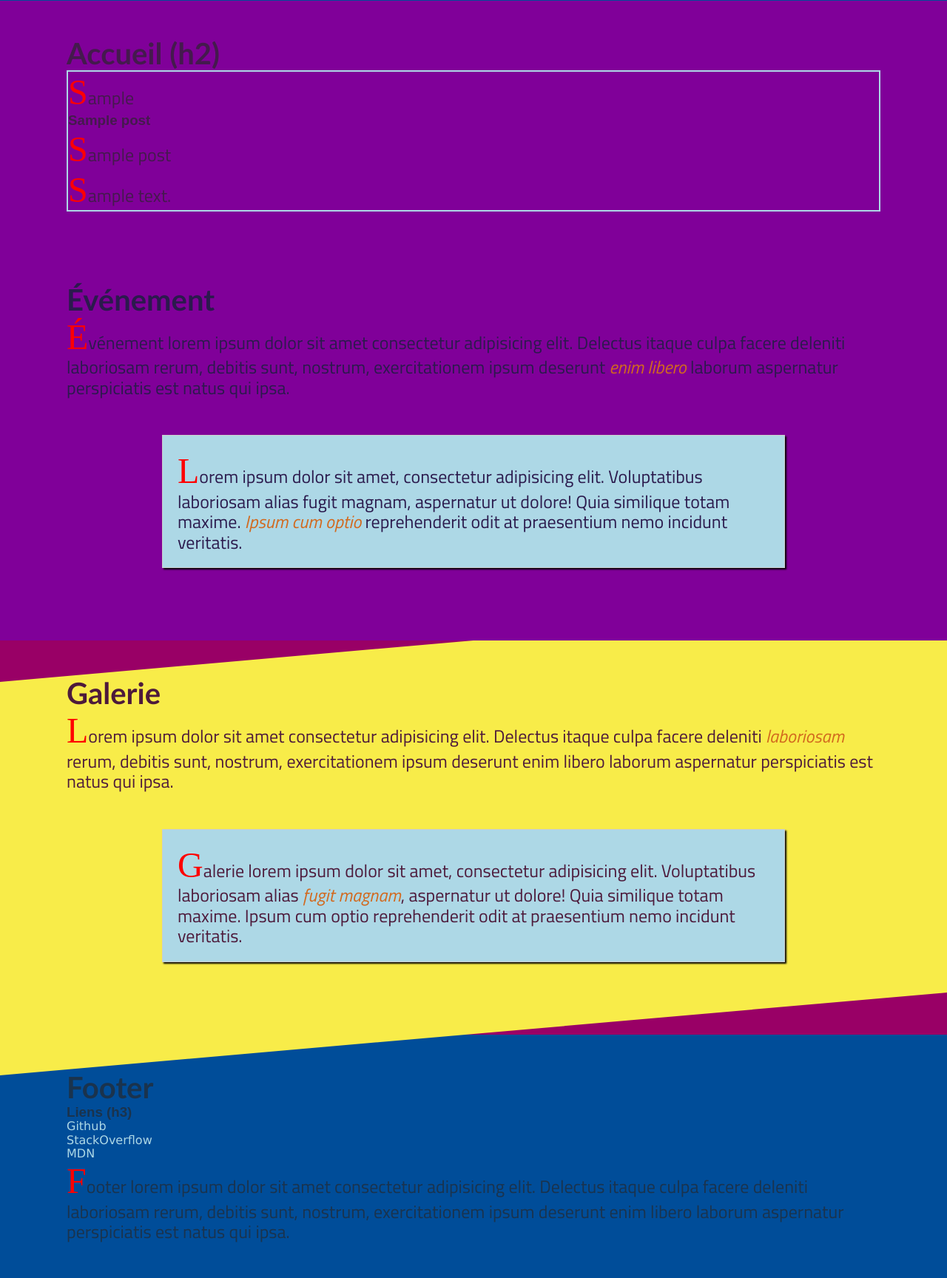
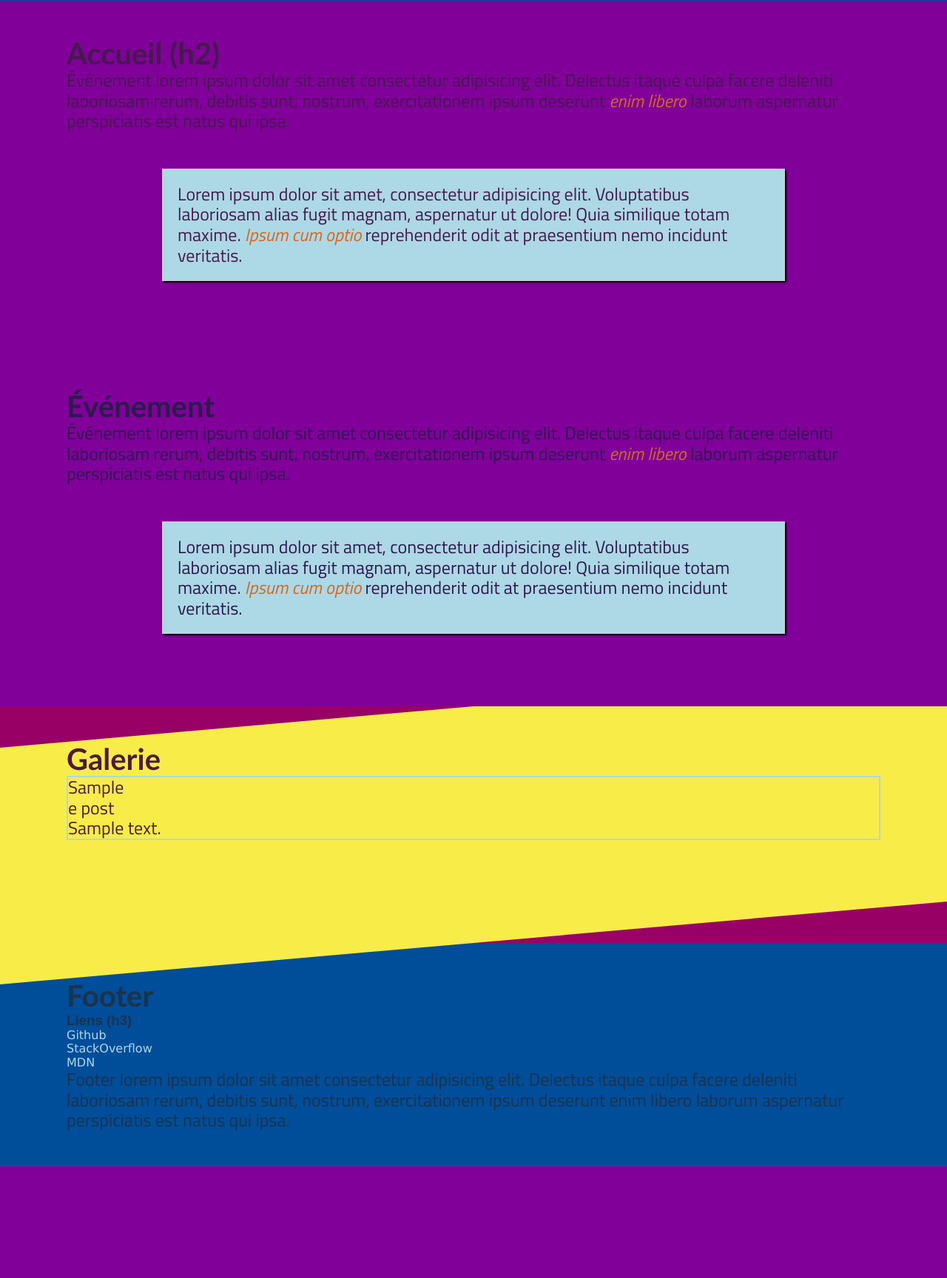
Before and after one commit to phaxypop/4w4, a WordPress theme: template index.php in a window 1280 px wide. Shown: the part 414-2142 px from the top of the page at 74% size. After the commit the page ends 1991 px from the top, so only its background shows below. Run offline with PHP 8.4 and a stand-in for WordPress, Linux system fonts and the light colour scheme; the site name, menu and one post (Sample post) are stand-ins, and other content is empty.

Commit message:
fin labo 3

```diff
--- a/index.php
+++ b/index.php
@@ -32,24 +32,20 @@
     <div id="accueil" class="global">
       <section>
         <h2>Accueil (h2)</h2>
-       <div class="cours">
-        <?php
-          if(have_posts()):
-            while(have_posts()) : the_post();
-            $titre = get_the_title();
-            $sigle = substr($titre,0,7);
-            $duree = get_the_title(number_format(25))
-            //$titre
-        ?>
-        <div class="carte">
-          <p><?php echo $sigle  ?></p>
-          <h3><?php echo $titre ?></h3>
-          <p><?php echo $duree ?></p>
-          <p> <?php echo wp_trim_words(get_the_content(),20) ?></p>
-        </div>
-        <?php endwhile;?>
-        <?php endif; ?>
-       </div>
+          <p>
+          Événement lorem ipsum dolor sit amet consectetur adipisicing elit.
+          Delectus itaque culpa facere deleniti laboriosam rerum, debitis sunt,
+          nostrum, exercitationem ipsum deserunt <i>enim libero</i> laborum
+          aspernatur perspiciatis est natus qui ipsa.
+        </p>
+
+        <div class="p-bkg">
+          <p>
+            Lorem ipsum dolor sit amet, consectetur adipisicing elit.
+            Voluptatibus laboriosam alias fugit magnam, aspernatur ut dolore!
+            Quia similique totam maxime. <i>Ipsum cum optio</i> reprehenderit
+            odit at praesentium nemo incidunt veritatis.
+          </p>
       </section>
     </div>
     <div id="evenement" class="global">
@@ -75,20 +71,24 @@
     <div id="galerie" class="global diagonal">
       <section>
         <h2>Galerie</h2>
-        <p>
-          Lorem ipsum dolor sit amet consectetur adipisicing elit. Delectus
-          itaque culpa facere deleniti <i>laboriosam</i> rerum, debitis sunt,
-          nostrum, exercitationem ipsum deserunt enim libero laborum aspernatur
-          perspiciatis est natus qui ipsa.
-        </p>
-        <div class="p-bkg">
-          <p>
-            Galerie lorem ipsum dolor sit amet, consectetur adipisicing elit.
-            Voluptatibus laboriosam alias <i>fugit magnam</i>, aspernatur ut
-            dolore! Quia similique totam maxime. Ipsum cum optio reprehenderit
-            odit at praesentium nemo incidunt veritatis.
-          </p>
+         <div class="cours">
+        <?php
+          if(have_posts()):
+            while(have_posts()) : the_post();
+            $titre = get_the_title();
+            $sigle = substr($titre,0,7);
+            $duree = substr($titre, -6);
+            $titre = substr($titre, 8, -6);
+        ?>
+        <div class="carte">
+          <p><?php echo $sigle  ?></p>
+          <h3><?php echo $titre ?></h3>
+          <p><?php echo $duree ?></p>
+          <p> <?php echo wp_trim_words(get_the_content(),30) ?></p>
         </div>
+        <?php endwhile;?>
+        <?php endif; ?>
+       </div>
       </section>
     </div>
     <div id="footer" class="global">
--- a/sass/_layout.scss
+++ b/sass/_layout.scss
@@ -55,11 +55,7 @@ p {
   font-style: normal;
   font-size: 1.5rem;
 }
-p::first-letter {
-  font-family: "Times New Roman", Times, serif;
-  font-size: 200%;
-  color: red;
-}
+
 #evenement {
   background-color: var(--couleur-arriere-accueil);
   color: var(--couleur-evenement);
--- a/style.css
+++ b/style.css
@@ -117,12 +117,6 @@ p {
   font-size: 1.5rem;
 }
 
-p::first-letter {
-  font-family: "Times New Roman", Times, serif;
-  font-size: 200%;
-  color: red;
-}
-
 #evenement {
   background-color: var(--couleur-arriere-accueil);
   color: var(--couleur-evenement);
@@ -194,7 +188,12 @@ button {
   position: relative;
   font-size: 1.125rem;
   padding: 14px 23px;
-  background-image: linear-gradient(90deg, rgb(2, 0, 36) 0%, rgb(12, 110, 133) 40%, rgb(0, 212, 255) 100%);
+  background-image: linear-gradient(
+    90deg,
+    rgb(2, 0, 36) 0%,
+    rgb(12, 110, 133) 40%,
+    rgb(0, 212, 255) 100%
+  );
   z-index: 2;
 }
 
@@ -276,4 +275,4 @@ i {
   justify-content: space-around;
   flex: 1 0 20%;
   border: 2px solid lightblue;
-}/*# sourceMappingURL=style.css.map */
+} /*# sourceMappingURL=style.css.map */
```
